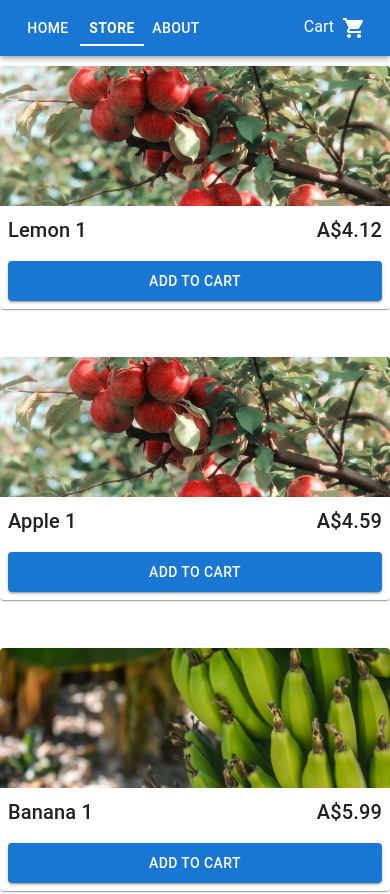
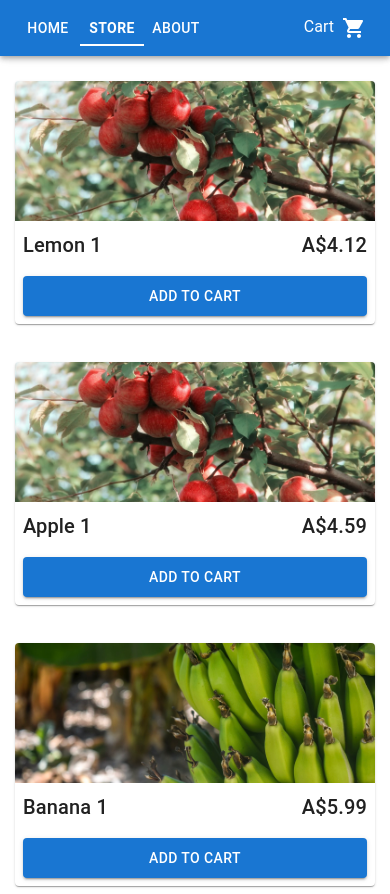
Before and after one commit to Liguo-Zhu/freshfruitmarket-redux, a React (Vite) app: page /store in a window 390 px wide. Shown: the top 894 px of the page. Built offline with nearby package versions, Linux system fonts and the light colour scheme.

Commit message:
Adjust margin for mobile device

```diff
--- a/src/components/StoreItem.tsx
+++ b/src/components/StoreItem.tsx
@@ -35,7 +35,11 @@ export default function StoreItem({ id, name, price, imgUrl }: StoreItemProps) {
 
   return (
     <Grid item xs={12} sm={6} md={4} lg={3}>
-      <Card sx={{ marginBottom: 5 }}>
+      <Card
+        sx={{
+          margin: "15px",
+        }}
+      >
         {/* image url */}
         <CardMedia
           component="img"
```
